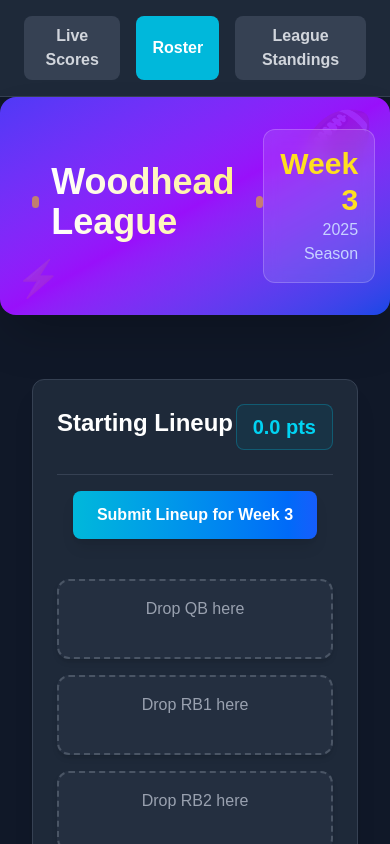
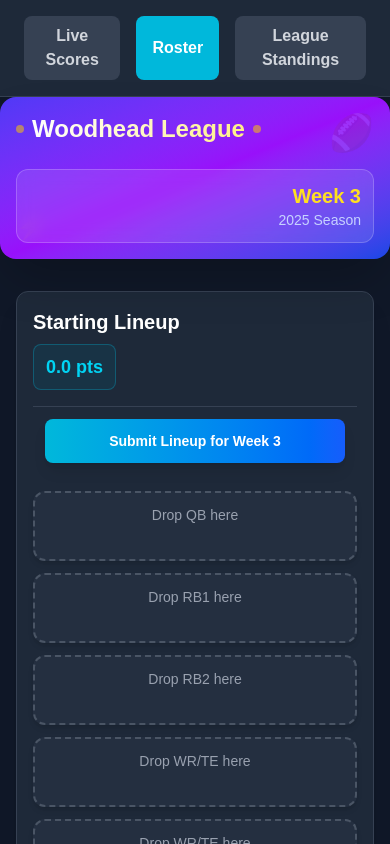
Before and after one commit to troybren66/Woodhead, a Next.js app: page / in a window 390 px wide. Both pictures are taken after a click on the button "Roster". Shown: the top 844 px of the page. Built offline with nearby package versions, Linux system fonts and the light colour scheme.

Commit message:
updated for mobile optimization

```diff
--- a/src/components/RosterLineup.tsx
+++ b/src/components/RosterLineup.tsx
@@ -110,79 +110,79 @@ const [sortBy, setSortBy] = useState('points');
   return (
     <div className="bg-gray-900 min-h-screen">
       {/* New Header */}
-      <div className="bg-gradient-to-br from-indigo-600 via-purple-600 to-blue-700 text-white p-8 rounded-2xl shadow-2xl mb-8 relative overflow-hidden">
+      <div className="bg-gradient-to-br from-indigo-600 via-purple-600 to-blue-700 text-white p-4 sm:p-8 rounded-2xl shadow-2xl mb-4 sm:mb-8 relative overflow-hidden">
         {/* Background Pattern */}
         <div className="absolute inset-0 opacity-10">
-          <div className="absolute top-4 right-4 text-6xl">🏈</div>
-          <div className="absolute bottom-4 left-4 text-4xl">⚡</div>
+          <div className="absolute top-4 right-4 text-4xl sm:text-6xl">🏈</div>
+          <div className="absolute bottom-4 left-4 text-2xl sm:text-4xl">⚡</div>
         </div>
 
-        <div className="flex justify-between items-center relative z-10">
+        <div className="flex flex-col sm:flex-row justify-between items-start sm:items-center relative z-10 gap-4">
           <div>
-            <div className="flex items-center gap-3 mb-2">
-              <div className="w-3 h-3 bg-yellow-400 rounded-full animate-pulse"></div>
-              <h1 className="text-4xl font-bold bg-gradient-to-r from-white to-yellow-200 bg-clip-text text-transparent">
+            <div className="flex items-center gap-2 sm:gap-3 mb-2">
+              <div className="w-2 h-2 sm:w-3 sm:h-3 bg-yellow-400 rounded-full animate-pulse"></div>
+              <h1 className="text-2xl sm:text-4xl font-bold bg-gradient-to-r from-white to-yellow-200 bg-clip-text text-transparent">
                 Woodhead League
               </h1>
-              <div className="w-3 h-3 bg-yellow-400 rounded-full animate-pulse"></div>
+              <div className="w-2 h-2 sm:w-3 sm:h-3 bg-yellow-400 rounded-full animate-pulse"></div>
             </div>
           </div>
-          <div className="text-right bg-white/10 backdrop-blur-sm rounded-xl p-4 border border-white/20">
-            <div className="text-3xl font-bold text-yellow-300">Week 3</div>
-            <div className="text-indigo-200">2025 Season</div>
+          <div className="text-right bg-white/10 backdrop-blur-sm rounded-xl p-3 sm:p-4 border border-white/20 w-full sm:w-auto">
+            <div className="text-xl sm:text-3xl font-bold text-yellow-300">Week 3</div>
+            <div className="text-indigo-200 text-sm sm:text-base">2025 Season</div>
           </div>
         </div>
       </div>
 
-      <div className="p-8">
-        <div className="grid grid-cols-1 lg:grid-cols-2 gap-8">
+      <div className="p-4 sm:p-8">
+        <div className="grid grid-cols-1 xl:grid-cols-2 gap-4 sm:gap-8">
           {/* Lineup Section */}
-          <div className="bg-gray-800 rounded-xl shadow-xl border border-gray-700 p-6">
-            <div className="flex justify-between items-center mb-6">
-              <h2 className="text-2xl font-bold text-white mb-2">Starting Lineup</h2>
-              <div className="text-xl font-bold text-cyan-400 bg-cyan-900/30 px-4 py-2 rounded-lg border border-cyan-500/30">
+          <div className="bg-gray-800 rounded-xl shadow-xl border border-gray-700 p-4 sm:p-6">
+            <div className="flex flex-col sm:flex-row justify-between items-start sm:items-center mb-4 sm:mb-6 gap-2">
+              <h2 className="text-xl sm:text-2xl font-bold text-white">Starting Lineup</h2>
+              <div className="text-lg sm:text-xl font-bold text-cyan-400 bg-cyan-900/30 px-3 sm:px-4 py-2 rounded-lg border border-cyan-500/30">
                 {totalPoints.toFixed(1)} pts
               </div>
             </div>
 
             {/* Submit Button */}
-            <div className="mb-6 p-4 border-t border-gray-700">
+            <div className="mb-4 sm:mb-6 p-3 sm:p-4 border-t border-gray-700">
               {!isSubmitted ? (
                 <button
                   onClick={handleSubmitLineup}
-                  className="w-full bg-gradient-to-r from-cyan-500 to-blue-600 text-white py-3 rounded-lg font-bold hover:from-cyan-600 hover:to-blue-700 transition-all duration-200 shadow-lg"
+                  className="w-full bg-gradient-to-r from-cyan-500 to-blue-600 text-white py-3 sm:py-4 rounded-lg font-bold hover:from-cyan-600 hover:to-blue-700 transition-all duration-200 shadow-lg text-sm sm:text-base min-h-[44px]"
                   disabled={lineup.filter(slot => slot.player).length < 5}
                 >
                   Submit Lineup for Week 3
                 </button>
               ) : (
-                <div className="text-center text-green-400 font-bold py-3 bg-green-900/30 rounded-lg border border-green-500/30">
+                <div className="text-center text-green-400 font-bold py-3 bg-green-900/30 rounded-lg border border-green-500/30 min-h-[44px] flex items-center justify-center">
                   ✓ Lineup submitted for Week 3
                 </div>
               )}
             </div>
 
-            <div className="space-y-4">
+            <div className="space-y-3 sm:space-y-4">
               {lineup.map(slot => (
                 <div
                   key={slot.position}
                   onDrop={(e) => handleDrop(e, slot.position as LineupPosition)}
                   onDragOver={handleDragOver}
-                  className="border-2 border-dashed border-gray-600 rounded-xl p-4 min-h-[80px] hover:border-cyan-400 hover:bg-gray-700/50 transition-all duration-200 bg-gray-700/30 shadow-md"
+                  className="border-2 border-dashed border-gray-600 rounded-xl p-3 sm:p-4 min-h-[70px] sm:min-h-[80px] hover:border-cyan-400 hover:bg-gray-700/50 transition-all duration-200 bg-gray-700/30 shadow-md"
                 >
                   {slot.player ? (
-                    <div className="bg-cyan-900/30 rounded-lg p-3 border border-cyan-500/30">
-                      <div className="font-bold text-lg text-white">{slot.player?.name} ({slot.player?.position})</div>
-                      <div className="text-sm text-gray-300">{slot.player.team}</div>
+                    <div className="bg-cyan-900/30 rounded-lg p-2 sm:p-3 border border-cyan-500/30">
+                      <div className="font-bold text-base sm:text-lg text-white">{slot.player?.name} ({slot.player?.position})</div>
+                      <div className="text-xs sm:text-sm text-gray-300">{slot.player.team}</div>
                       <button
                         onClick={() => removePlayer(slot.position)}
-                        className="text-xs text-red-400 hover:text-red-300 mt-2 px-2 py-1 bg-red-900/30 rounded border border-red-500/30"
+                        className="text-xs text-red-400 hover:text-red-300 mt-2 px-2 py-1 bg-red-900/30 rounded border border-red-500/30 min-h-[32px]"
                       >
                         Remove
                       </button>
                     </div>
                   ) : (
-                      <div className="text-center text-gray-400">
+                      <div className="text-center text-gray-400 text-sm sm:text-base">
                       Drop {slot.position.includes('FLEX') ? 'WR/TE' : slot.position} here
                     </div>
                   )}
@@ -192,34 +192,34 @@ const [sortBy, setSortBy] = useState('points');
           </div>
 
           {/* Available Players */}
-          <div className="bg-gray-800 rounded-xl shadow-xl border border-gray-700 p-6">
-            <h2 className="text-2xl font-bold text-white mb-6">Available Players</h2>
+          <div className="bg-gray-800 rounded-xl shadow-xl border border-gray-700 p-4 sm:p-6">
+            <h2 className="text-xl sm:text-2xl font-bold text-white mb-4 sm:mb-6">Available Players</h2>
 
             {/* Search Controls */}
-            <div className="mb-6">
+            <div className="mb-4 sm:mb-6">
               <div className="relative mb-4">
                 <input
                   type="text"
                   value={searchTerm}
                   onChange={(e) => setSearchTerm(e.target.value)}
                   placeholder="Search players or teams..."
-                  className="w-full px-4 py-3 bg-gray-700 border border-gray-600 rounded-lg focus:outline-none focus:ring-2 focus:ring-cyan-500 text-white placeholder-gray-400"
+                  className="w-full px-4 py-3 bg-gray-700 border border-gray-600 rounded-lg focus:outline-none focus:ring-2 focus:ring-cyan-500 text-white placeholder-gray-400 text-sm sm:text-base"
                 />
                 {searchTerm && (
                   <button
                     onClick={() => setSearchTerm('')}
-                    className="absolute right-3 top-3 text-gray-400 hover:text-white"
+                    className="absolute right-3 top-3 text-gray-400 hover:text-white min-h-[32px] min-w-[32px]"
                   >
                     ✕
                   </button>
                 )}
               </div>
 
-              <div className="grid grid-cols-1 md:grid-cols-3 gap-3 mb-4">
+              <div className="grid grid-cols-1 sm:grid-cols-2 lg:grid-cols-3 gap-2 sm:gap-3 mb-4">
                 <select
                   value={selectedPosition}
                   onChange={(e) => setSelectedPosition(e.target.value)}
-                  className="px-3 py-2 bg-gray-700 border border-gray-600 rounded-lg focus:outline-none focus:ring-2 focus:ring-cyan-500 text-white"
+                  className="px-3 py-2 bg-gray-700 border border-gray-600 rounded-lg focus:outline-none focus:ring-2 focus:ring-cyan-500 text-white text-sm sm:text-base min-h-[44px]"
                 >
                   <option value="ALL">All Positions</option>
                   <option value="QB">QB</option>
@@ -231,7 +231,7 @@ const [sortBy, setSortBy] = useState('points');
                 <select
                   value={sortBy}
                   onChange={(e) => setSortBy(e.target.value)}
-                  className="px-3 py-2 bg-gray-700 border border-gray-600 rounded-lg focus:outline-none focus:ring-2 focus:ring-cyan-500 text-white"
+                  className="px-3 py-2 bg-gray-700 border border-gray-600 rounded-lg focus:outline-none focus:ring-2 focus:ring-cyan-500 text-white text-sm sm:text-base min-h-[44px]"
                 >
                   <option value="points">Sort by Points</option>
                   <option value="name">Sort by Name</option>
@@ -240,18 +240,18 @@ const [sortBy, setSortBy] = useState('points');
 
                 <button
                   onClick={clearSearch}
-                  className="px-4 py-2 bg-gray-600 text-white rounded-lg hover:bg-gray-500 transition-colors"
+                  className="px-4 py-2 bg-gray-600 text-white rounded-lg hover:bg-gray-500 transition-colors text-sm sm:text-base min-h-[44px] sm:col-span-2 lg:col-span-1"
                 >
                   Clear
                 </button>
               </div>
 
-              <div className="text-sm text-gray-400 mb-4">
+              <div className="text-xs sm:text-sm text-gray-400 mb-4">
                 Showing {filteredAndSortedPlayers.length} of {availablePlayers.length} players
               </div>
             </div>
 
-            <div className="space-y-2 max-h-96 overflow-y-auto">
+            <div className="space-y-2 max-h-80 sm:max-h-96 overflow-y-auto">
               {filteredAndSortedPlayers.map((player) => (
                 <div
                   key={player.id}
@@ -261,7 +261,7 @@ const [sortBy, setSortBy] = useState('points');
                     player.usedInWeek ? 'opacity-60 bg-gray-600' : ''
                   }`}
                 >
-                  <div className="font-bold text-white">
+                  <div className="font-bold text-white text-sm sm:text-base">
                     <span className={player.usedInWeek ? 'line-through text-gray-500' : ''}>
                       {player.name} ({player.position})
                     </span>
@@ -271,7 +271,7 @@ const [sortBy, setSortBy] = useState('points');
                       </span>
                     )}
                   </div>
-                  <div className="text-sm text-gray-300">{player.team}</div>
+                  <div className="text-xs sm:text-sm text-gray-300">{player.team}</div>
                 </div>
               ))}
             </div>
```
